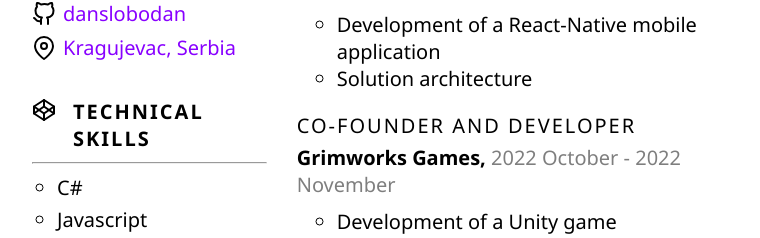
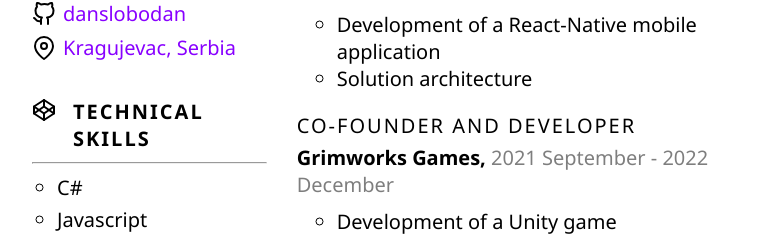
Before and after one commit to danslobodan/personalwebsite, a Next.js app: page /cv in a window 1280 px wide. Shown: the part 827-1065 px from the top of the page, without its empty margins (256-1016 px from the left). Built offline with nearby package versions, Linux system fonts and the light colour scheme.

Commit message:
Fixed dates on work experience entry.

```diff
--- a/components/cv/WorkExperience.tsx
+++ b/components/cv/WorkExperience.tsx
@@ -39,7 +39,7 @@ const jobs: JobProps[] = [
     },
     {
         company: "Grimworks Games",
-        duration: "2022 October - 2022 November",
+        duration: "2021 September - 2022 December",
         position: "Co-founder and Developer",
         duties: [
             "Development of a Unity game",
```
